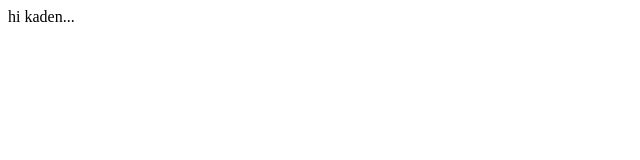
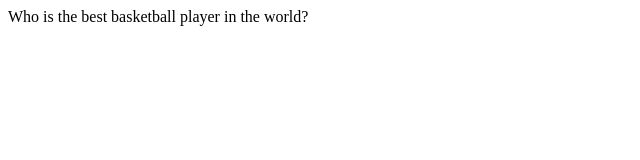
Before and after one commit to asboyer/goat-grade, a plain HTML site: page templates/index.html in a window 1280 px wide. Shown: the whole page, without its empty margins (0-640 px from the left). Drawn offline with Linux system fonts and the light colour scheme.

Commit message:
Update index.html

```diff
--- a/templates/index.html
+++ b/templates/index.html
@@ -5,7 +5,7 @@
 </head>
 
 <body>
-hi kaden...
+Who is the best basketball player in the world?
 </body>
 
 </html>
```
